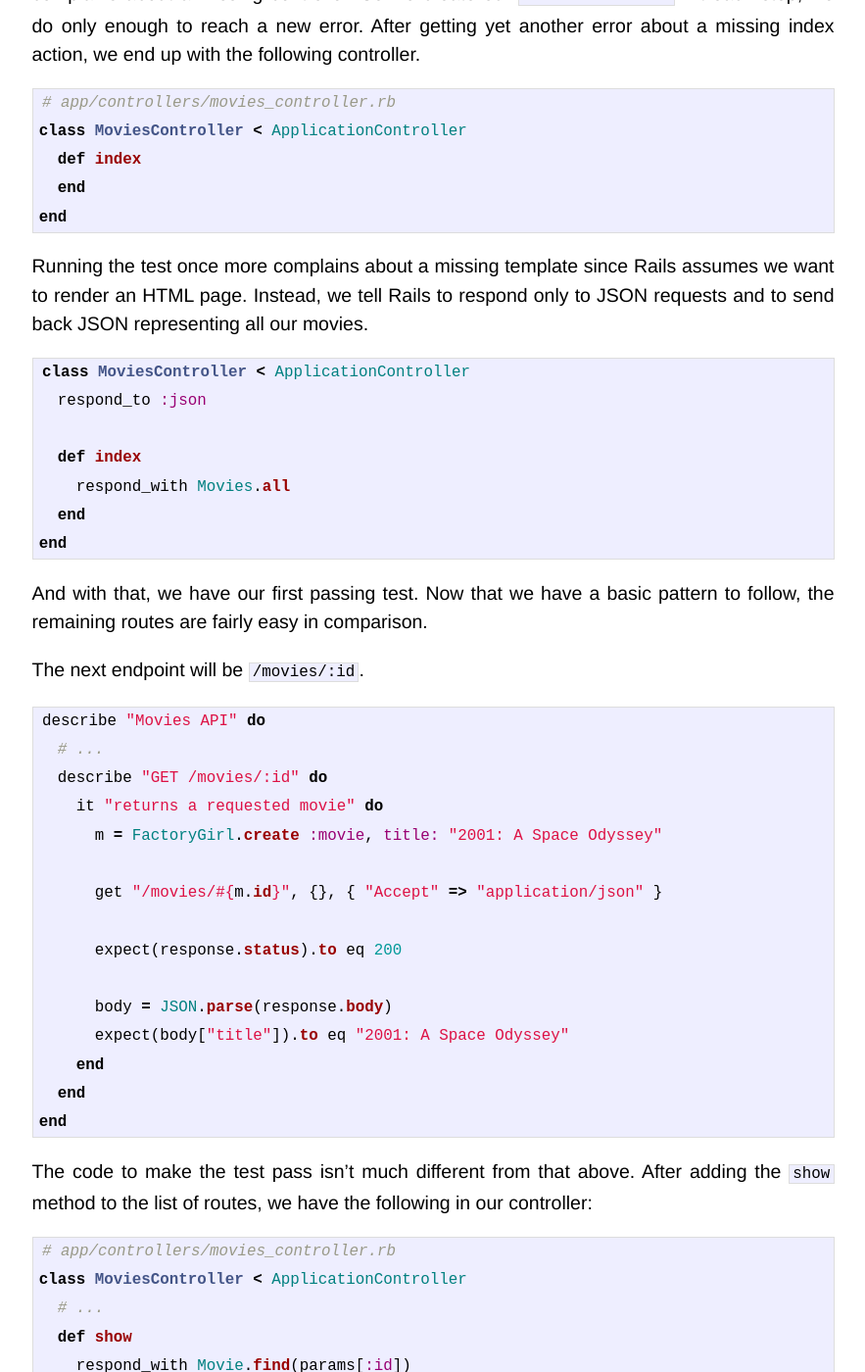
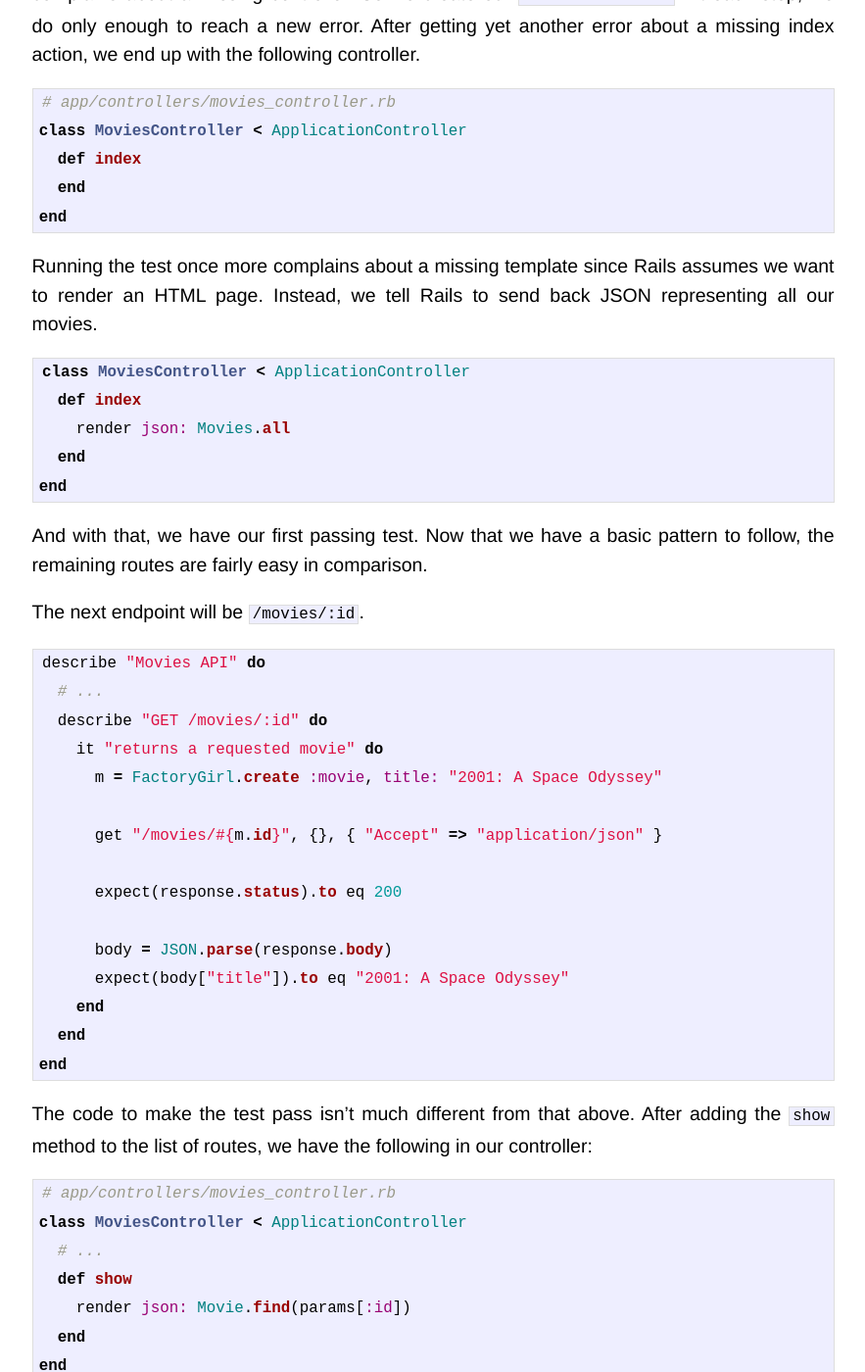
Before and after one commit to fcgvisa/enocom.github.io, a Jekyll site: the page built from _posts/2014-01-04-test-driving-a-json-api-in-rails.markdown, in a window 1280 px wide and 1400 px high, scrolled down 2344 px. Shown: the whole window at 98% size, without its empty margins (198-1081 px from the left). Built offline with Jekyll 4.4.1, drawn with Linux system fonts in a browser that asks for light colours; Markdown is read by kramdown in place of the engine named in the settings; comment, search, counter and statistics services are not loaded; some of the changed text lies outside the part shown.

Commit message:
Update rails api code examples

````diff
--- a/_posts/2014-01-04-test-driving-a-json-api-in-rails.markdown
+++ b/_posts/2014-01-04-test-driving-a-json-api-in-rails.markdown
@@ -77,14 +77,12 @@ class MoviesController < ApplicationController
 end
 ```
 
-Running the test once more complains about a missing template since Rails assumes we want to render an HTML page. Instead, we tell Rails to respond only to JSON requests and to send back JSON representing all our movies.
+Running the test once more complains about a missing template since Rails assumes we want to render an HTML page. Instead, we tell Rails to send back JSON representing all our movies.
 
 ``` ruby
 class MoviesController < ApplicationController
-  respond_to :json
-
   def index
-    respond_with Movies.all
+    render json: Movies.all
   end
 end
 ```
@@ -118,7 +116,7 @@ The code to make the test pass isn't much different from that above. After addin
 class MoviesController < ApplicationController
   # ...
   def show
-    respond_with Movie.find(params[:id])
+    render json: Movie.find(params[:id])
   end
 end
 ```
@@ -155,3 +153,7 @@ Aside from the `movie_params` that we pass along with our `POST` request, we als
 Since the code for `DELETE` and `PUT` is quite similar to `GET` and `POST`, I won't introduce it here. Again, the curious reader may look at the repo on Github for the details. The spec is [here](https://github.com/enocom/json-rails/blob/master/spec/requests/movies_spec.rb) and the controller is [here](https://github.com/enocom/json-rails/blob/master/app/controllers/movies_controller.rb).
 
 Ultimately, it's a simple exercise, building a RESTful JSON API. Nonetheless, in the process of test-driving the API, one can learn quite a bit about the mundane, but still important details of the HTTP request cycle. Finally, after building the API, we now have a toy interface against which to experiment with cURL.
+
+## Update
+
+A previous version of this post suggested using `respond_to` and `respond_with`. I've updated the code examples to use the much simpler and much preferred `render json: {}` instead.
````
